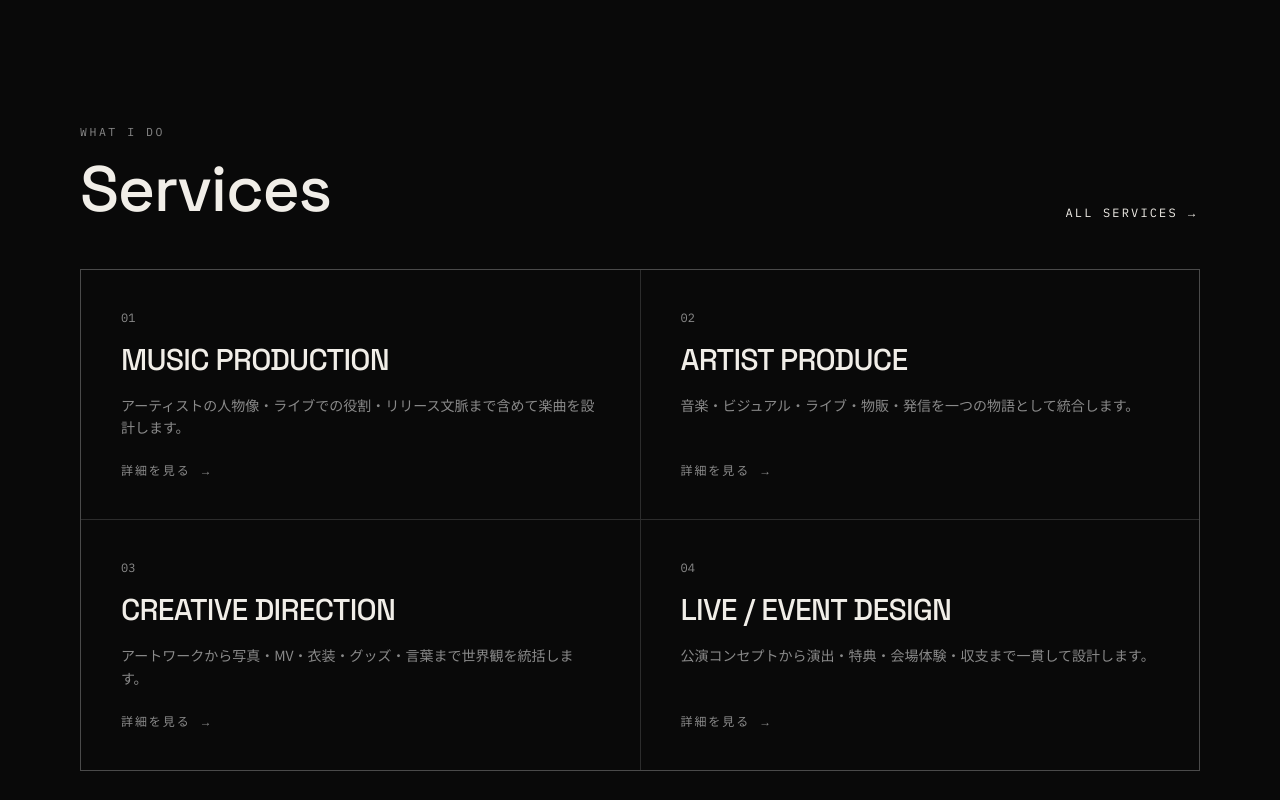
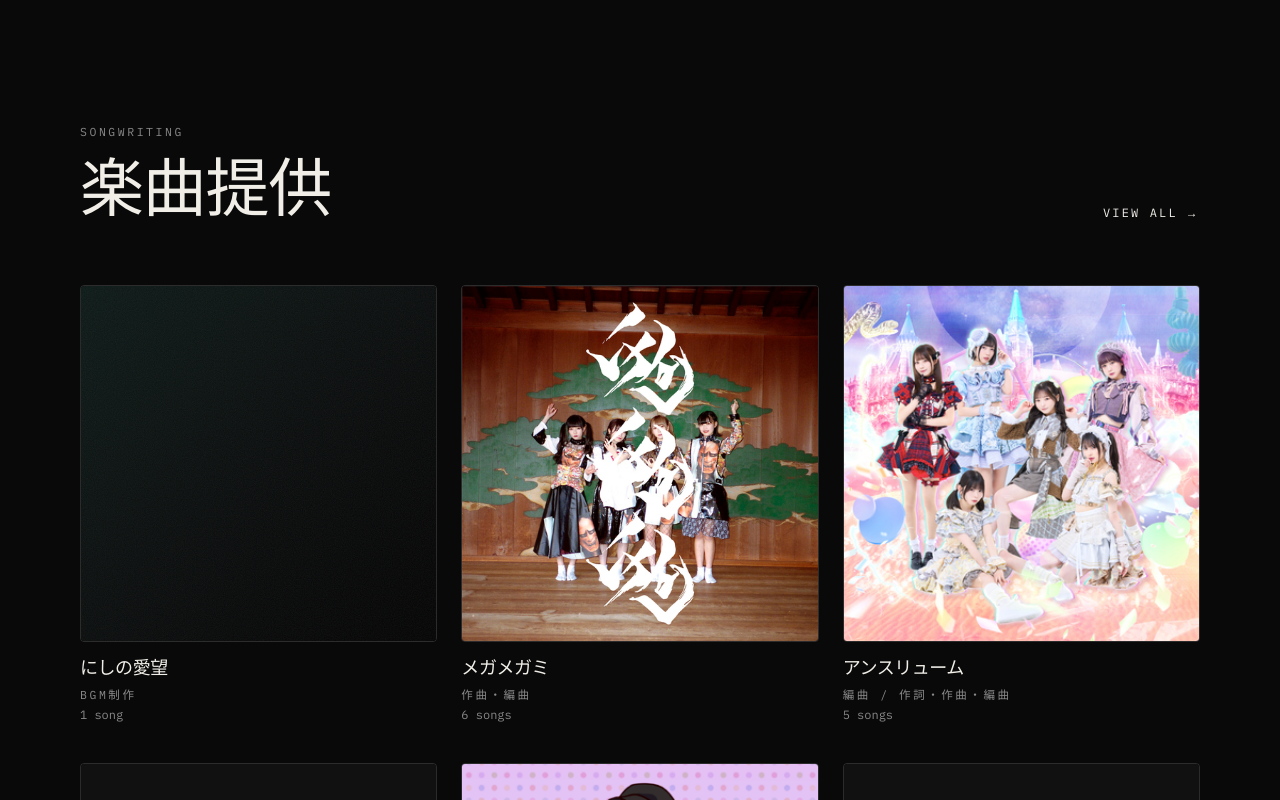
Before and after one commit to yuguremi/yona-site, a Next.js app: page / in a window 1280 px wide. Shown: the part 1780-2580 px from the top of the page. Built offline with nearby package versions, Linux system fonts and the light colour scheme; no server answers.

Commit message:
Add 楽曲提供 (songwriting) highlight section to HOME
- LatestSongwriting: curated artist thumbnails linking to WORKS
- featuredSongwriting list controls which appear

Co-Authored-By: Claude Opus 4.8 <noreply@anthropic.com>

```diff
--- a/src/app/page.tsx
+++ b/src/app/page.tsx
@@ -1,5 +1,6 @@
 import { Hero } from "@/components/home/Hero";
 import { SelectedWorks } from "@/components/home/SelectedWorks";
+import { LatestSongwriting } from "@/components/home/LatestSongwriting";
 import { ServicesPreview } from "@/components/home/ServicesPreview";
 import { ContactCTA } from "@/components/home/ContactCTA";
 
@@ -8,6 +9,7 @@ export default function HomePage() {
     <>
       <Hero />
       <SelectedWorks />
+      <LatestSongwriting />
       <ServicesPreview />
       <ContactCTA />
     </>
--- /dev/null
+++ b/src/components/home/LatestSongwriting.tsx
@@ -0,0 +1,66 @@
+import Link from "next/link";
+import { Container } from "@/components/common/Container";
+import { CtaLink } from "@/components/common/CtaLink";
+import { Media } from "@/components/common/Media";
+import { RevealText } from "@/components/common/RevealText";
+import { SectionHeading } from "@/components/common/SectionHeading";
+import {
+  artistSongCount,
+  creditRoleLabelsJa,
+  getFeaturedSongwritingArtists,
+} from "@/data/discography";
+
+/**
+ * HOME teaser for 楽曲提供 (songs provided to other artists).
+ * Shows a few recent/representative artists with their key visual; the full
+ * list lives on the WORKS page.
+ */
+export function LatestSongwriting() {
+  const artists = getFeaturedSongwritingArtists();
+  if (artists.length === 0) return null;
+
+  return (
+    <section className="border-t border-line py-24 md:py-32">
+      <Container>
+        <div className="flex flex-wrap items-end justify-between gap-6">
+          <SectionHeading eyebrow="Songwriting" title="楽曲提供" />
+          <CtaLink href="/works" variant="ghost">
+            View All
+          </CtaLink>
+        </div>
+
+        <RevealText className="mt-12 md:mt-16">
+          <div className="grid grid-cols-2 gap-x-6 gap-y-10 md:grid-cols-3">
+            {artists.map((artist) => {
+              const roles = artist.groups
+                .map((group) => creditRoleLabelsJa[group.role])
+                .join(" / ");
+              const count = artistSongCount(artist);
+              const href = artist.workSlug ? `/works/${artist.workSlug}` : "/works";
+
+              return (
+                <Link key={artist.name} href={href} className="group block">
+                  <div className="relative aspect-square overflow-hidden rounded-sm border border-line">
+                    <Media
+                      src={artist.image}
+                      alt={`${artist.name} のアーティスト写真`}
+                      sizes="(max-width: 768px) 50vw, 33vw"
+                      className="transition-transform duration-700 ease-out group-hover:scale-[1.04]"
+                    />
+                  </div>
+                  <h3 className="mt-3 font-display text-lg font-medium tracking-tight">
+                    {artist.name}
+                  </h3>
+                  <p className="eyebrow mt-1">{roles}</p>
+                  <p className="mt-1 font-mono text-xs text-muted">
+                    {count} {count === 1 ? "song" : "songs"}
+                  </p>
+                </Link>
+              );
+            })}
+          </div>
+        </RevealText>
+      </Container>
+    </section>
+  );
+}
--- a/src/data/discography.ts
+++ b/src/data/discography.ts
@@ -262,3 +262,22 @@ export function artistSongCount(artist: DiscographyArtist): number {
 export function totalSongCount(): number {
   return discography.reduce((sum, artist) => sum + artistSongCount(artist), 0);
 }
+
+/**
+ * Artists highlighted in the HOME "楽曲提供" teaser (curated order, newest first).
+ * Edit this list to change which appear on the homepage.
+ */
+export const featuredSongwriting: string[] = [
+  "にしの愛望",
+  "メガメガミ",
+  "アンスリューム",
+  "BOY MEETS HARU",
+  "MAJIBANCH",
+  "われらがプワプワプーワプワ",
+];
+
+export function getFeaturedSongwritingArtists(): DiscographyArtist[] {
+  return featuredSongwriting
+    .map((name) => discography.find((artist) => artist.name === name))
+    .filter((artist): artist is DiscographyArtist => Boolean(artist));
+}
```
